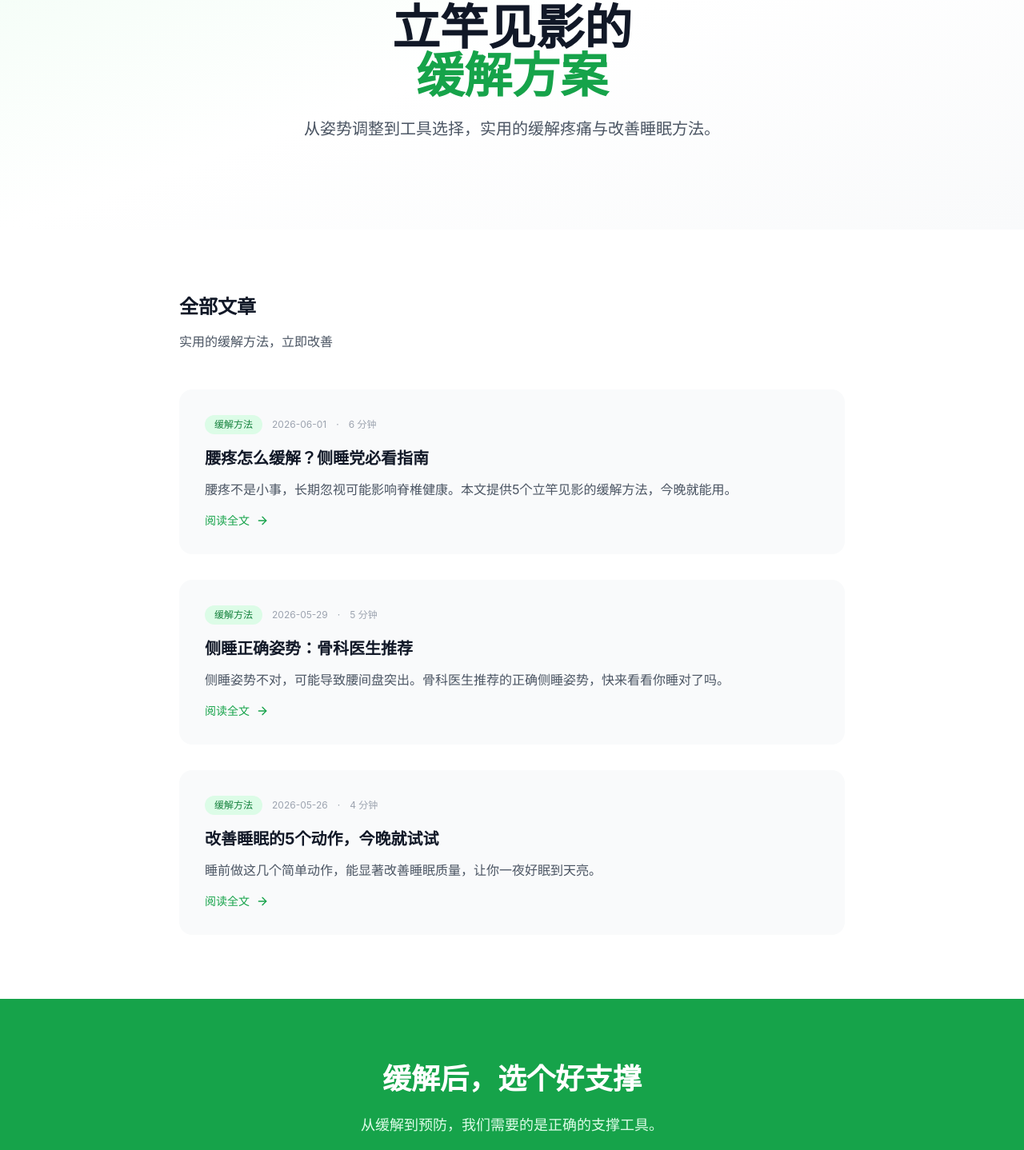
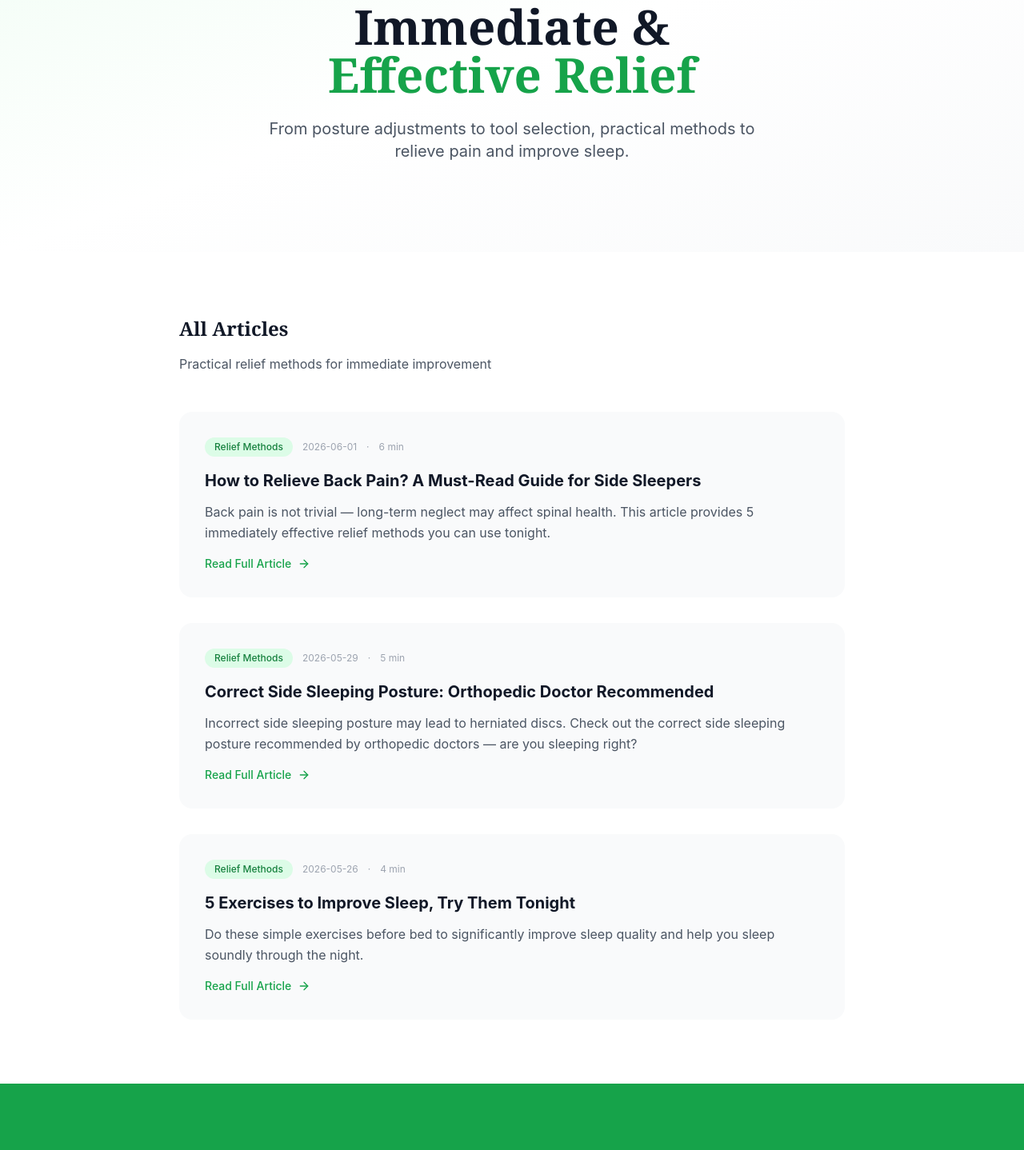
Before and after one commit to Goooodluckxqx/Officialsite, a Next.js app: page /blog/relief in a window 1280 px wide. Shown: the part 281-1719 px from the top of the page at 80% size. Built offline with nearby package versions, Linux system fonts and the light colour scheme.

Commit message:
feat: translate src/app/blog/relief/page.tsx to English

```diff
--- a/src/app/blog/relief/page.tsx
+++ b/src/app/blog/relief/page.tsx
@@ -6,25 +6,25 @@ import { ArrowLeft, Activity } from "lucide-react";
 
 const articles = [
   {
-    title: "腰疼怎么缓解？侧睡党必看指南",
-    excerpt: "腰疼不是小事，长期忽视可能影响脊椎健康。本文提供5个立竿见影的缓解方法，今晚就能用。",
+    title: "How to Relieve Back Pain? A Must-Read Guide for Side Sleepers",
+    excerpt: "Back pain is not trivial — long-term neglect may affect spinal health. This article provides 5 immediately effective relief methods you can use tonight.",
     href: "/blog/relief/lower-back-pain-relief",
     date: "2026-06-01",
-    readTime: "6 分钟",
+    readTime: "6 min",
   },
   {
-    title: "侧睡正确姿势：骨科医生推荐",
-    excerpt: "侧睡姿势不对，可能导致腰间盘突出。骨科医生推荐的正确侧睡姿势，快来看看你睡对了吗。",
+    title: "Correct Side Sleeping Posture: Orthopedic Doctor Recommended",
+    excerpt: "Incorrect side sleeping posture may lead to herniated discs. Check out the correct side sleeping posture recommended by orthopedic doctors — are you sleeping right?",
     href: "/blog/relief/side-sleeping-posture",
     date: "2026-05-29",
-    readTime: "5 分钟",
+    readTime: "5 min",
   },
   {
-    title: "改善睡眠的5个动作，今晚就试试",
-    excerpt: "睡前做这几个简单动作，能显著改善睡眠质量，让你一夜好眠到天亮。",
+    title: "5 Exercises to Improve Sleep, Try Them Tonight",
+    excerpt: "Do these simple exercises before bed to significantly improve sleep quality and help you sleep soundly through the night.",
     href: "/blog/relief/improve-sleep-exercises",
     date: "2026-05-26",
-    readTime: "4 分钟",
+    readTime: "4 min",
   },
 ];
 
@@ -41,15 +41,15 @@ export default function ReliefPage() {
           >
             <div className="mb-6">
               <span className="inline-block px-4 py-1.5 bg-green-100 text-green-700 text-sm font-medium rounded-full">
-                缓解方法
+                Relief Methods
               </span>
             </div>
             <h1 className="text-4xl md:text-5xl lg:text-6xl font-serif font-bold text-gray-900 mb-6 leading-tight">
-              立竿见影的<br />
-              <span className="text-green-600">缓解方案</span>
+              Immediate &<br />
+              <span className="text-green-600">Effective Relief</span>
             </h1>
             <p className="text-lg md:text-xl text-gray-600 max-w-2xl mx-auto leading-relaxed">
-              从姿势调整到工具选择，实用的缓解疼痛与改善睡眠方法。
+              From posture adjustments to tool selection, practical methods to relieve pain and improve sleep.
             </p>
           </motion.div>
         </div>
@@ -65,8 +65,8 @@ export default function ReliefPage() {
             transition={{ duration: 0.6 }}
             className="mb-12"
           >
-            <h2 className="text-2xl font-serif font-bold text-gray-900 mb-4">全部文章</h2>
-            <p className="text-gray-600">实用的缓解方法，立即改善</p>
+            <h2 className="text-2xl font-serif font-bold text-gray-900 mb-4">All Articles</h2>
+            <p className="text-gray-600">Practical relief methods for immediate improvement</p>
           </motion.div>
 
           <div className="space-y-8">
@@ -81,7 +81,7 @@ export default function ReliefPage() {
                 <Link href={article.href} className="block bg-gray-50 rounded-2xl p-8 hover:bg-green-50 transition-colors">
                   <div className="flex items-center gap-3 mb-4">
                     <span className="px-3 py-1 bg-green-100 text-green-700 text-xs font-medium rounded-full">
-                      缓解方法
+                      Relief Methods
                     </span>
                     <span className="text-gray-400 text-xs">{article.date}</span>
                     <span className="text-gray-400 text-xs">·</span>
@@ -94,7 +94,7 @@ export default function ReliefPage() {
                     {article.excerpt}
                   </p>
                   <span className="text-green-600 text-sm font-medium flex items-center gap-2">
-                    阅读全文
+                    Read Full Article
                     <ArrowLeft className="w-4 h-4 rotate-180" />
                   </span>
                 </Link>
@@ -114,16 +114,16 @@ export default function ReliefPage() {
             transition={{ duration: 0.6 }}
           >
             <h2 className="text-3xl md:text-4xl font-serif font-bold text-white mb-6">
-              缓解后，选个好支撑
+              After Relief, Get Good Support
             </h2>
             <p className="text-green-100 text-lg mb-8 max-w-2xl mx-auto">
-              从缓解到预防，我们需要的是正确的支撑工具。
+              From relief to prevention, we need the right support tools.
             </p>
             <Link
               href="/guides"
               className="inline-flex items-center px-8 py-3.5 bg-white text-green-600 text-base font-medium rounded-full hover:bg-green-50 transition-colors"
             >
-              选购指南
+              Buying Guide
             </Link>
           </motion.div>
         </div>
```
